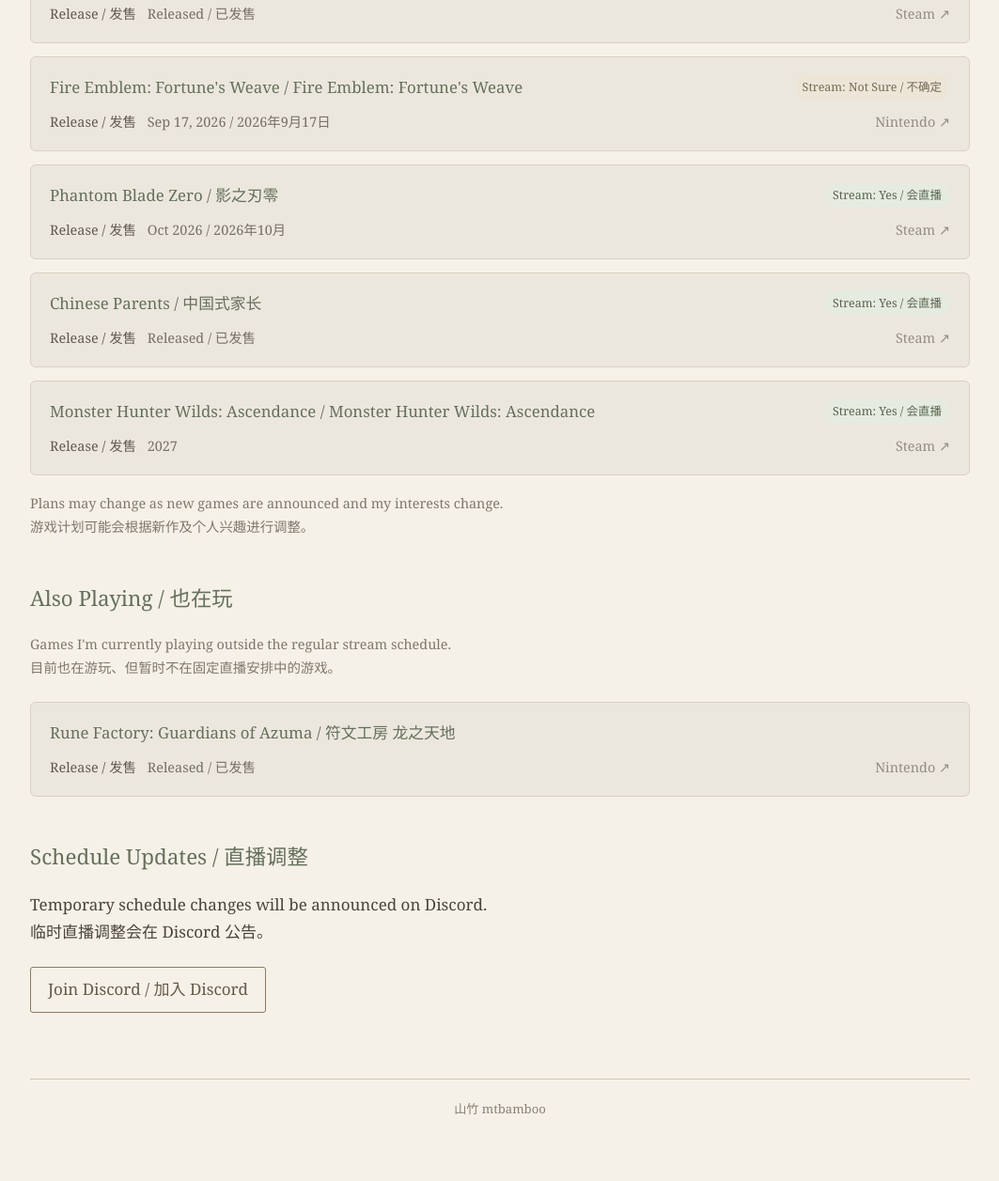
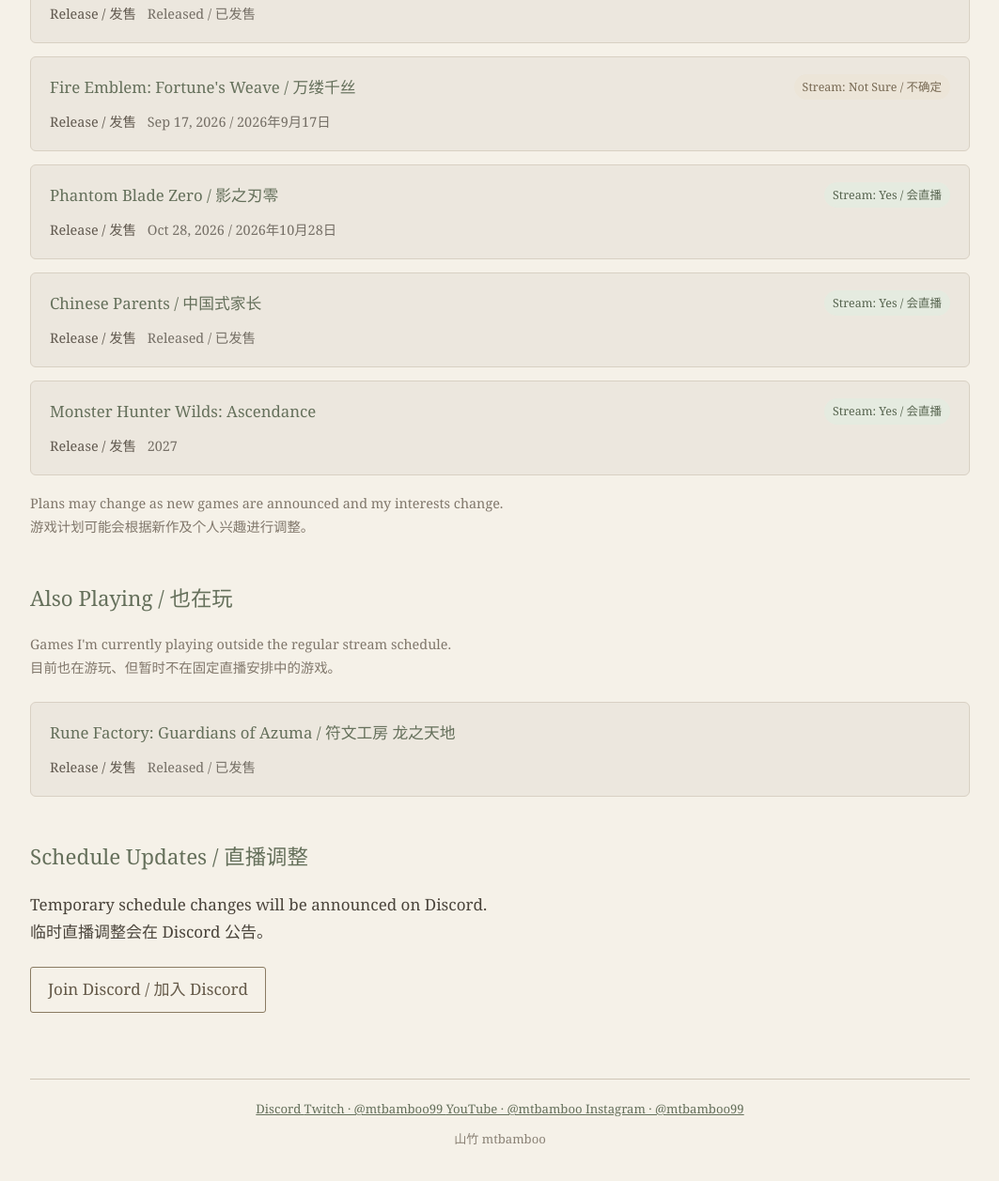
Before and after one commit to mtbamboo99/mtbamboo99.github.io, a plain HTML site: page schedule.html in a window 1280 px wide. Shown: the part 1255-2512 px from the top of the page at 94% size, without its empty margins (108-1171 px from the left). Drawn offline with Linux system fonts and the light colour scheme.

Commit message:
Update schedule.html

```diff
--- a/schedule.html
+++ b/schedule.html
@@ -29,27 +29,43 @@
 
     <main>
 
-      <!-- Current Schedule -->
+      <!-- =========================
+           Current Schedule
+           ========================= -->
+
       <section>
+
         <img
           src="images/schedule_poster_20260819.png"
           alt="Current streaming schedule / 近期直播安排"
           class="content-image"
         >
+
       </section>
 
+
+      <!-- =========================
+           Regular Stream Time
+           ========================= -->
+
       <section>
+
         <h2>Regular Stream Time / 固定直播时间</h2>
 
         <p class="schedule-time">
           Tuesday · Thursday · Saturday — 20:00 PT<br>
           周二 · 周四 · 周六 — 20:00 PT
         </p>
+
       </section>
 
 
-      <!-- Planned Games -->
+      <!-- =========================
+           Games I Plan to Play
+           ========================= -->
+
       <section>
+
         <h2>Games I Plan to Play / 计划游玩的游戏</h2>
 
         <p class="note">
@@ -59,8 +75,13 @@
 
         <div class="game-list">
 
+
+          <!-- Control -->
+
           <div class="game-card">
+
             <div class="game-card-header">
+
               <h3>
                 <a
                   href="https://store.steampowered.com/app/870780/Control/"
@@ -74,53 +95,61 @@
               <span class="stream-status stream-yes">
                 Stream: Yes / 会直播
               </span>
+
             </div>
 
             <div class="game-meta">
+
               <span>
                 <strong>Release / 发售</strong>
                 Released / 已发售
               </span>
 
-              <span class="store-label">
-                Steam ↗
-              </span>
             </div>
+
           </div>
 
 
+          <!-- Fire Emblem: Fortune's Weave -->
+
           <div class="game-card">
+
             <div class="game-card-header">
+
               <h3>
                 <a
                   href="https://www.nintendo.com/us/store/products/fire-emblem-fortunes-weave-switch-2/"
                   target="_blank"
                   rel="noopener noreferrer"
                 >
-                  Fire Emblem: Fortune's Weave / Fire Emblem: Fortune's Weave
+                  Fire Emblem: Fortune's Weave / 万缕千丝
                 </a>
               </h3>
 
               <span class="stream-status stream-unsure">
                 Stream: Not Sure / 不确定
               </span>
+
             </div>
 
             <div class="game-meta">
+
               <span>
                 <strong>Release / 发售</strong>
                 Sep 17, 2026 / 2026年9月17日
               </span>
 
-              <span class="store-label">
-                Nintendo ↗
-              </span>
             </div>
+
           </div>
 
 
+          <!-- Phantom Blade Zero -->
+
           <div class="game-card">
+
             <div class="game-card-header">
+
               <h3>
                 <a
                   href="https://store.steampowered.com/app/4115450/Phantom_Blade_Zero/"
@@ -134,23 +163,27 @@
               <span class="stream-status stream-yes">
                 Stream: Yes / 会直播
               </span>
+
             </div>
 
             <div class="game-meta">
+
               <span>
                 <strong>Release / 发售</strong>
-                Oct 2026 / 2026年10月
+                Oct 28, 2026 / 2026年10月28日
               </span>
 
-              <span class="store-label">
-                Steam ↗
-              </span>
             </div>
+
           </div>
 
 
+          <!-- Chinese Parents -->
+
           <div class="game-card">
+
             <div class="game-card-header">
+
               <h3>
                 <a
                   href="https://store.steampowered.com/app/736190/Chinese_Parents/"
@@ -164,61 +197,72 @@
               <span class="stream-status stream-yes">
                 Stream: Yes / 会直播
               </span>
+
             </div>
 
             <div class="game-meta">
+
               <span>
                 <strong>Release / 发售</strong>
                 Released / 已发售
               </span>
 
-              <span class="store-label">
-                Steam ↗
-              </span>
             </div>
+
           </div>
 
 
+          <!-- Monster Hunter Wilds: Ascendance -->
+
           <div class="game-card">
+
             <div class="game-card-header">
+
               <h3>
                 <a
                   href="https://store.steampowered.com/app/4829700/Monster_Hunter_Wilds_Ascendance/"
                   target="_blank"
                   rel="noopener noreferrer"
                 >
-                  Monster Hunter Wilds: Ascendance / Monster Hunter Wilds: Ascendance
+                  Monster Hunter Wilds: Ascendance
                 </a>
               </h3>
 
               <span class="stream-status stream-yes">
                 Stream: Yes / 会直播
               </span>
+
             </div>
 
             <div class="game-meta">
+
               <span>
                 <strong>Release / 发售</strong>
                 2027
               </span>
 
-              <span class="store-label">
-                Steam ↗
-              </span>
             </div>
+
           </div>
 
+
         </div>
+
 
         <p class="note game-list-note">
           Plans may change as new games are announced and my interests change.<br>
           游戏计划可能会根据新作及个人兴趣进行调整。
         </p>
+
       </section>
 
 
-      <!-- Currently Playing -->
+      <!-- =========================
+           Also Playing
+           ========================= -->
+
       <section>
+
         <h2>Also Playing / 也在玩</h2>
 
         <p class="note">
@@ -226,10 +270,16 @@
           目前也在游玩、但暂时不在固定直播安排中的游戏。
         </p>
 
+
         <div class="game-list">
 
+
+          <!-- Rune Factory: Guardians of Azuma -->
+
           <div class="game-card">
+
             <div class="game-card-header">
+
               <h3>
                 <a
                   href="https://www.nintendo.com/us/store/products/rune-factory-guardians-of-azuma-switch/"
@@ -239,26 +289,32 @@
                   Rune Factory: Guardians of Azuma / 符文工房 龙之天地
                 </a>
               </h3>
+
             </div>
 
             <div class="game-meta">
+
               <span>
                 <strong>Release / 发售</strong>
                 Released / 已发售
               </span>
 
-              <span class="store-label">
-                Nintendo ↗
-              </span>
             </div>
+
           </div>
 
+
         </div>
+
       </section>
 
 
-      <!-- Schedule Changes -->
+      <!-- =========================
+           Schedule Updates
+           ========================= -->
+
       <section>
+
         <h2>Schedule Updates / 直播调整</h2>
 
         <p>
@@ -266,21 +322,67 @@
           临时直播调整会在 Discord 公告。
         </p>
 
-        <!-- Replace # with your actual Discord invite link -->
         <a
           class="button"
-          href="#"
+          href="https://discord.gg/hU6yxUSvFk"
           target="_blank"
           rel="noopener noreferrer"
         >
           Join Discord / 加入 Discord
         </a>
+
       </section>
+
 
     </main>
 
-    <footer>
-      山竹 mtbamboo
+
+    <!-- =========================
+         Footer
+         ========================= -->
+
+    <footer class="site-footer">
+
+      <div class="footer-socials">
+
+        <a
+          href="https://discord.gg/hU6yxUSvFk"
+          target="_blank"
+          rel="noopener noreferrer"
+        >
+          Discord
+        </a>
+
+        <a
+          href="https://www.twitch.tv/mtbamboo99"
+          target="_blank"
+          rel="noopener noreferrer"
+        >
+          Twitch · @mtbamboo99
+        </a>
+
+        <a
+          href="https://www.youtube.com/@mtbamboo"
+          target="_blank"
+          rel="noopener noreferrer"
+        >
+          YouTube · @mtbamboo
+        </a>
+
+        <a
+          href="https://www.instagram.com/mtbamboo99/"
+          target="_blank"
+          rel="noopener noreferrer"
+        >
+          Instagram · @mtbamboo99
+        </a>
+
+      </div>
+
+      <p class="footer-name">
+        山竹 mtbamboo
+      </p>
+
     </footer>
 
   </div>
```
